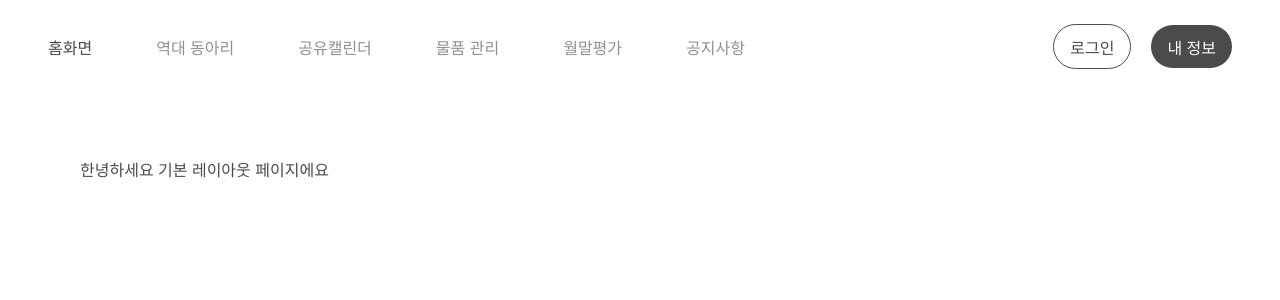
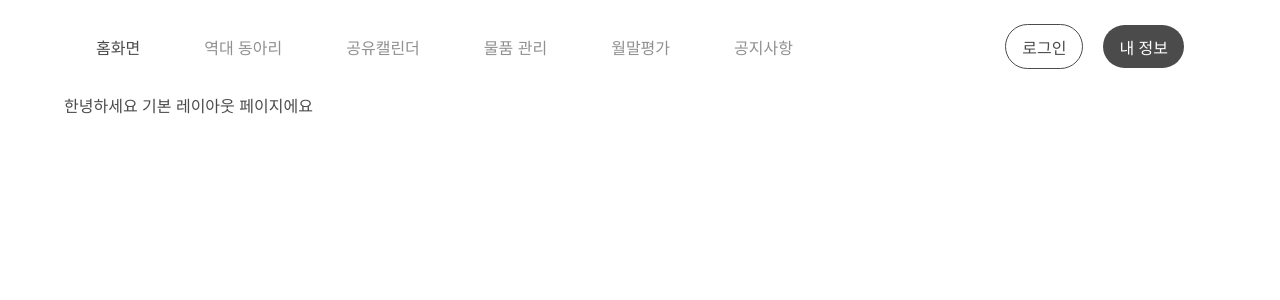
Before and after one commit to arabssm/muldum-v2, a Next.js app in the folder muldum/: page / in a window 1280 px wide. Shown: the top 300 px of the page. Built offline with nearby package versions, Linux system fonts and the light colour scheme; a web font is replaced by a local one.

Commit message:
docs(#3) :: 레이아웃 요소 및 디테일

```diff
--- a/muldum/src/app/layout.tsx
+++ b/muldum/src/app/layout.tsx
@@ -28,6 +28,5 @@ const Container = styled.div`
   width: 100%;
   max-width: 90%;
   min-height: 100vh;
-  padding: 4rem 1rem;
   margin: 0 auto;
 `;
--- a/muldum/src/components/topAppBar/index.tsx
+++ b/muldum/src/components/topAppBar/index.tsx
@@ -4,7 +4,7 @@ import Link from "next/link";
 import { usePathname } from "next/navigation";
 import * as S from "./style";
 
-const Menu = [
+const Menu: { label: string; path: string }[] = [
   { label: "홈화면", path: "/" },
   { label: "역대 동아리", path: "/clubs" },
   { label: "공유캘린더", path: "/calendar" },
@@ -20,8 +20,8 @@ export default function TopAppBar() {
     <S.Container>
       <S.Wrapper>
         {Menu.map((item) => (
-          <Link key={item.path} href={item.path} passHref>
-            <S.Text as="a" isActive={pathname === item.path}>
+          <Link key={item.path} href={item.path}>
+            <S.Text as="span" isActive={pathname === item.path}>
               {item.label}
             </S.Text>
           </Link>
--- a/muldum/src/components/topAppBar/style.ts
+++ b/muldum/src/components/topAppBar/style.ts
@@ -1,5 +1,5 @@
 import styled from "@emotion/styled";
-import type { Bar } from "@/types/barTypes";
+import type { Bar } from "@/types/main";
 
 const Basic = `
   display: flex;
@@ -9,7 +9,7 @@ const Basic = `
 export const Container = styled.div`
   ${Basic}
   justify-content: space-between;
-  padding: 1.5rem 3rem;
+  padding: 1.5rem 6rem;
 `;
 
 export const Wrapper = styled.div`
```
